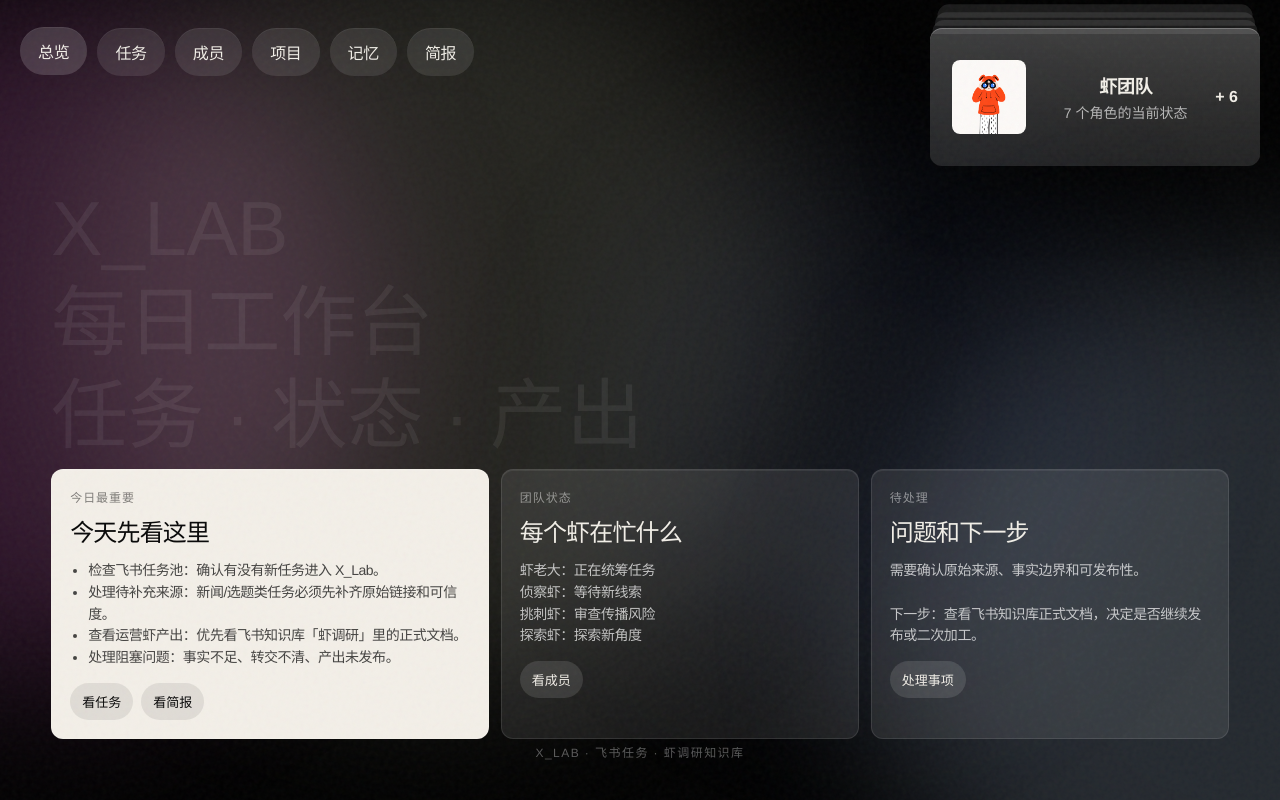
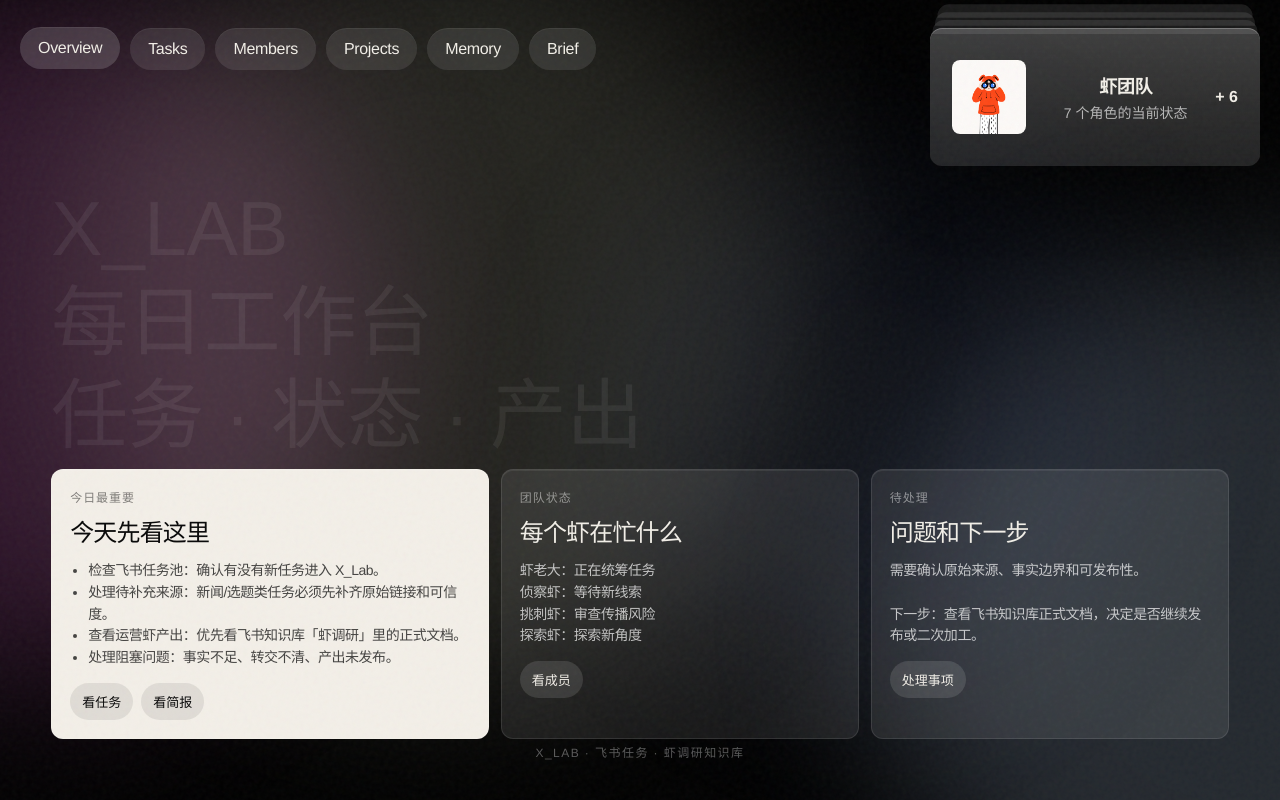
Before and after one commit to yoyoodong/X-Lab, a website: page index.html in a window 1280 px wide. Drawn offline with Linux system fonts and the light colour scheme.

Commit message:
Use English top navigation labels

```diff
--- a/index.html
+++ b/index.html
@@ -149,12 +149,12 @@
   <main class="app">
     <header class="topbar">
       <nav class="nav-pills">
-        <button class="pill active" data-panel="overview">总览</button>
-        <button class="pill" data-panel="tasks">任务</button>
-        <button class="pill" data-panel="members">成员</button>
-        <button class="pill" data-panel="projects">项目</button>
-        <button class="pill" data-panel="memory">记忆</button>
-        <button class="pill" data-panel="brief">简报</button>
+        <button class="pill active" data-panel="overview">Overview</button>
+        <button class="pill" data-panel="tasks">Tasks</button>
+        <button class="pill" data-panel="members">Members</button>
+        <button class="pill" data-panel="projects">Projects</button>
+        <button class="pill" data-panel="memory">Memory</button>
+        <button class="pill" data-panel="brief">Brief</button>
       </nav>
       <div class="member-cluster"><button class="stack-trigger" id="openMembers" aria-label="打开成员状态"><span class="stack-shadow s1"></span><span class="stack-shadow s2"></span><span class="stack-shadow s3"></span><div class="trigger-inner"><div class="trigger-thumb" id="triggerAvatar"></div><div class="trigger-copy"><b>虾团队</b><span>7 个角色的当前状态</span></div><div class="trigger-more">+ 6</div></div></button></div>
     </header>
```
